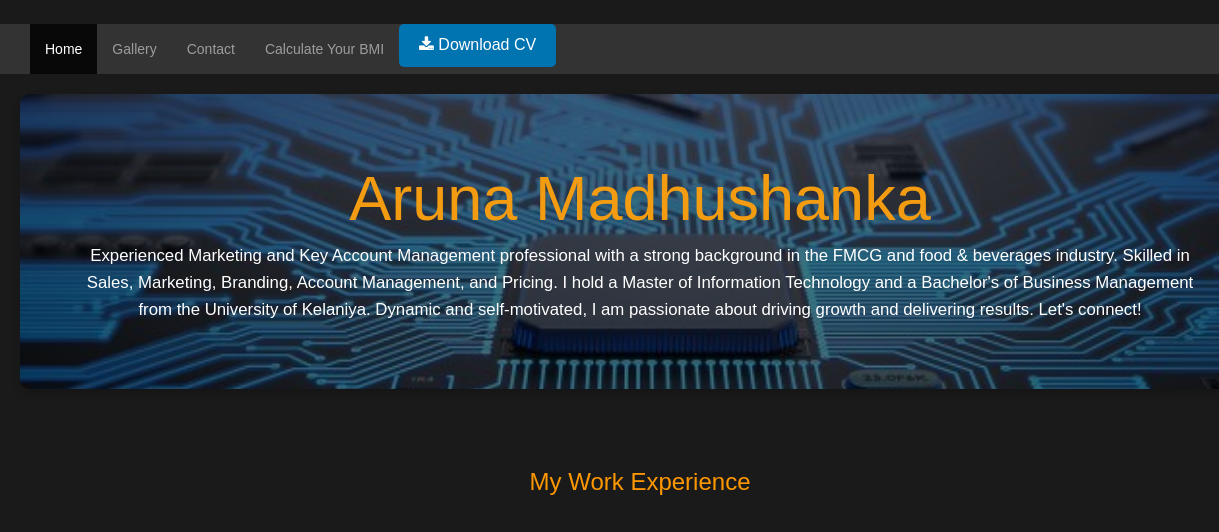
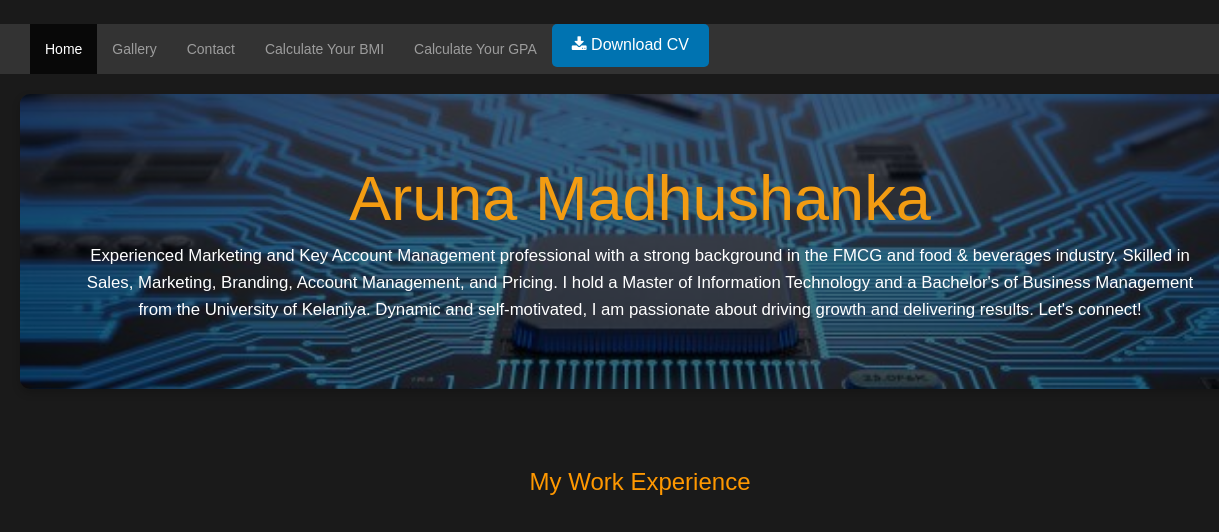
Before and after one commit to Arunamadhu/runamadhu.github.io, a plain HTML site: page index.html in a window 1280 px wide. Shown: the top 532 px of the page, 0-1219 px from the left. Drawn offline with nearby package versions, Linux system fonts and the light colour scheme.

Commit message:
Update index.html

```diff
--- a/index.html
+++ b/index.html
@@ -216,6 +216,7 @@ pexels-timmossholder-1764702
         <li><a href="gallery.html">Gallery</a></li>
         <li><a href="contact.html">Contact</a></li>
 	<li><a href="BMI.html">Calculate Your BMI</a></li>
+	<li><a href="GPA.html">Calculate Your GPA</a></li>
         <a href="Aruna.pdf" download class="download-button">
         <i class="fa fa-download"></i> Download CV </a>
       </ul>
```
